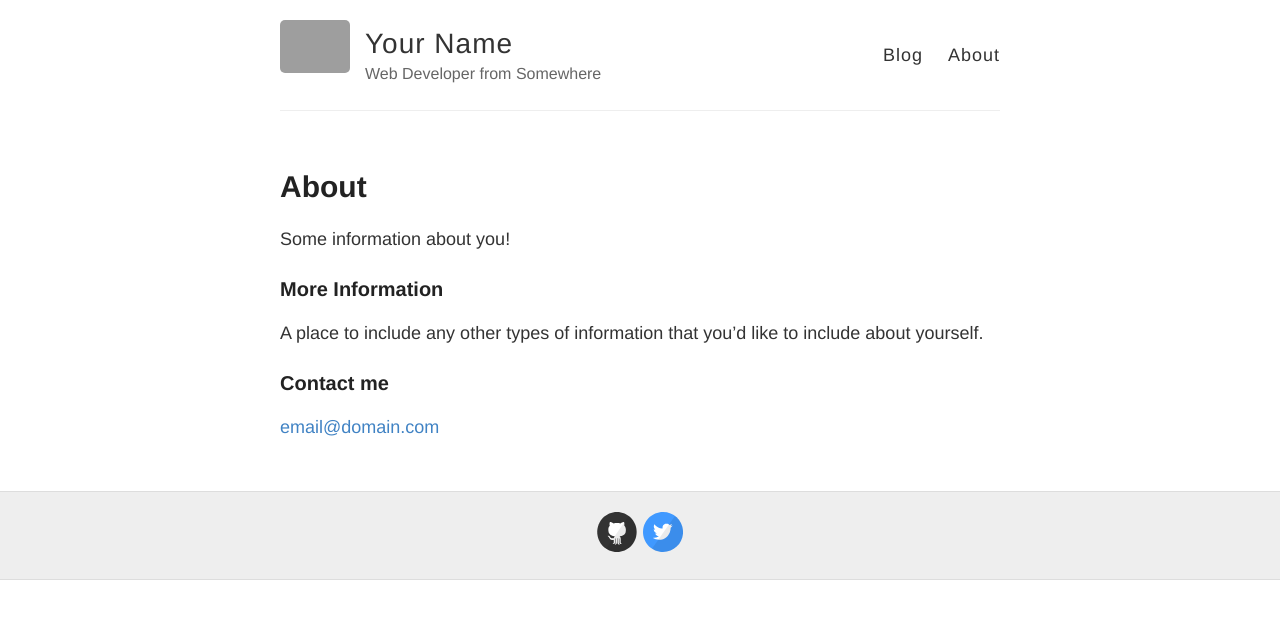
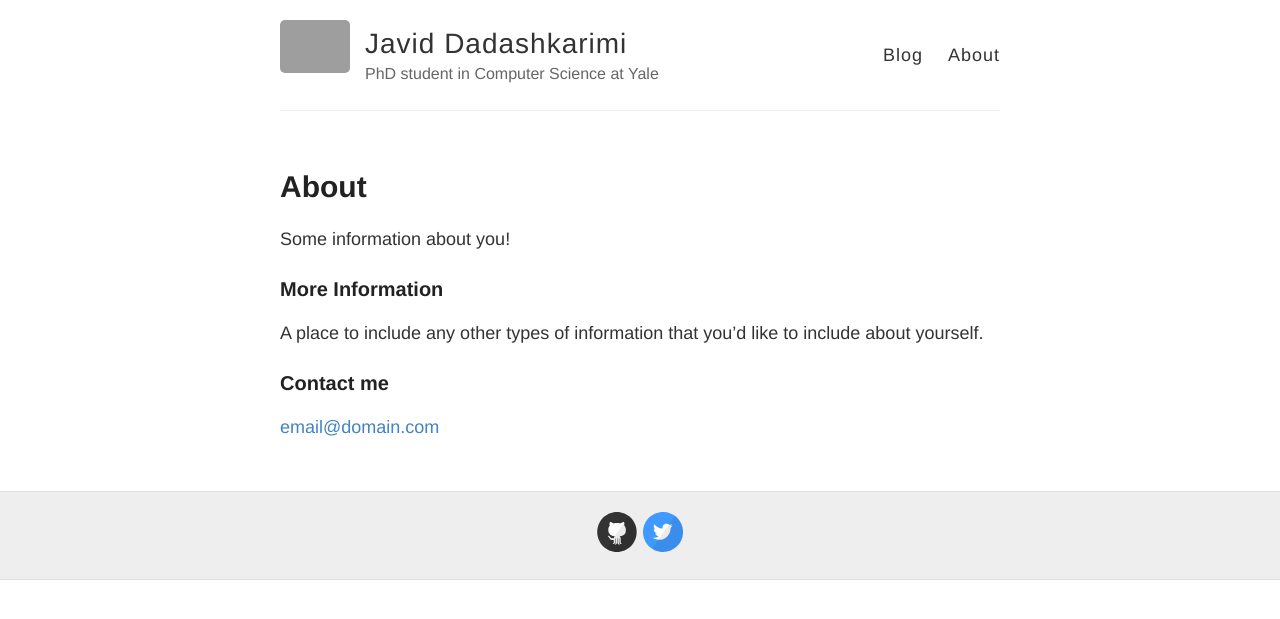
Before and after one commit to jsdelivrbot/dadashkarimi.github.io, a Jekyll site: the page built from about.md, in a window 1280 px wide. Shown: the top 619 px of the page. Built offline with Jekyll 4.4.1, drawn with Linux system fonts in a browser that asks for light colours; grey boxes are pictures that could not be loaded.

Commit message:
modification

```diff
--- a/_config.yml
+++ b/_config.yml
@@ -3,10 +3,10 @@
 #
 
 # Name of your site (displayed in the header)
-name: Your Name
+name: Javid Dadashkarimi
 
 # Short bio or description (displayed in the header)
-description: Web Developer from Somewhere
+description: PhD student in Computer Science at Yale
 
 # URL of your avatar or profile pic (you could use your GitHub profile pic)
 avatar: https://raw.githubusercontent.com/barryclark/jekyll-now/master/images/jekyll-logo.png
@@ -37,11 +37,11 @@ footer-links:
 disqus:
 
 # Enter your Google Analytics web tracking code (e.g. UA-2110908-2) to activate tracking
-google_analytics:
+google_analytics: UA-122456528-1
 
 # Your website URL (e.g. http://barryclark.github.io or http://www.barryclark.co)
 # Used for Sitemap.xml and your RSS feed
-url:
+url: dadashkarimi.com
 
 # If you're hosting your site at a Project repository on GitHub pages
 # (http://yourusername.github.io/repository-name)
```
